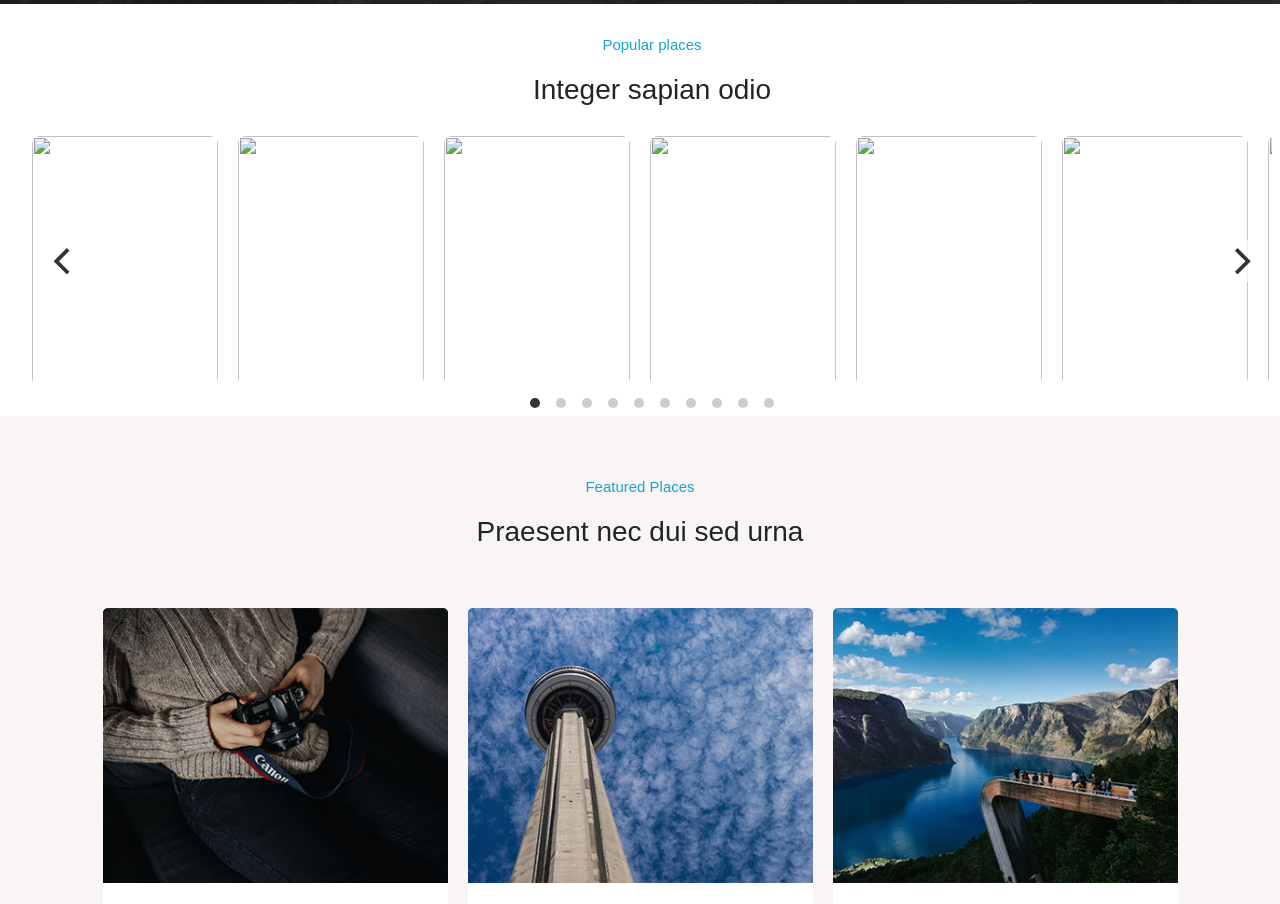
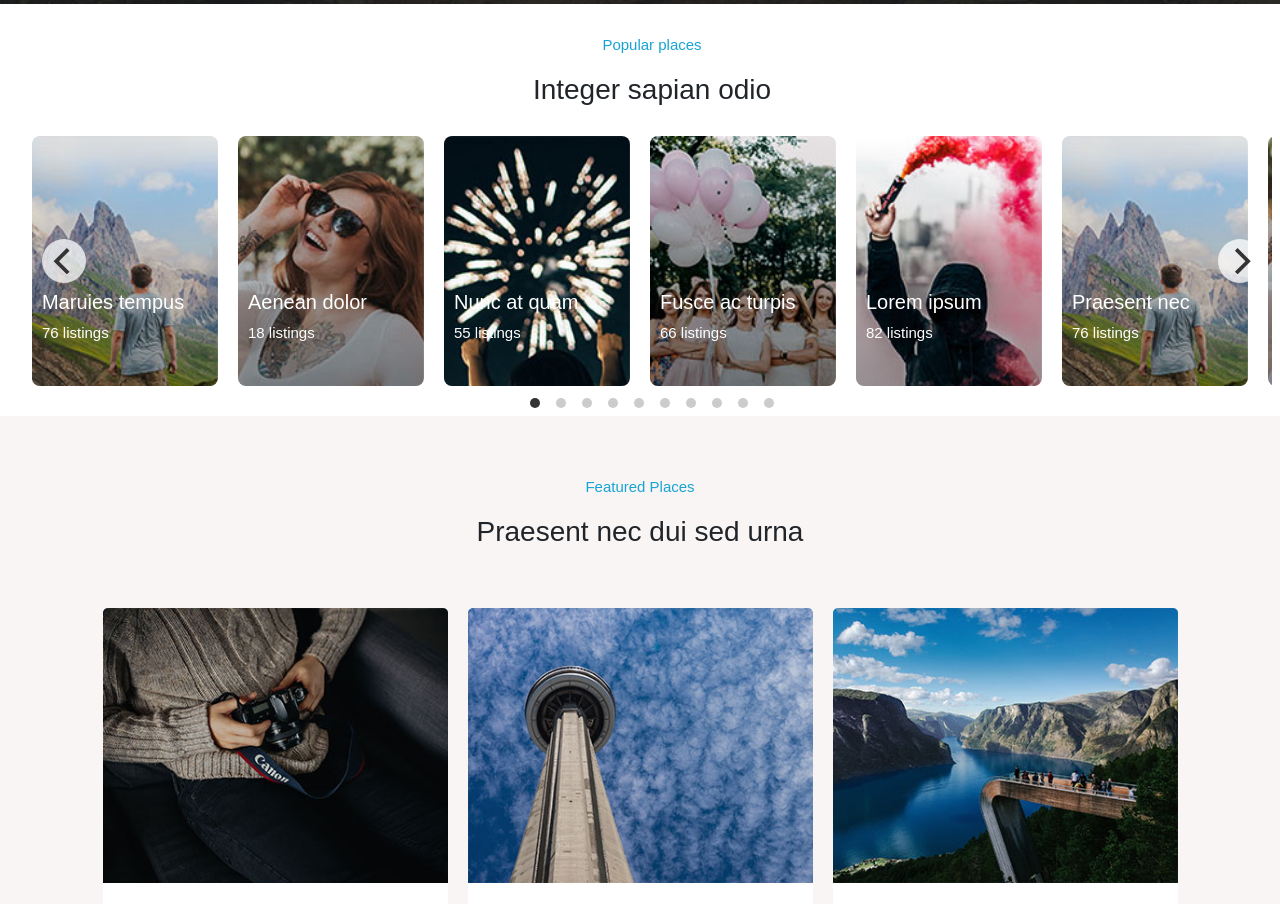
Before and after one commit to Vamshi12m/css-project, a plain HTML site: page index.html in a window 1280 px wide. Shown: the part 880-1784 px from the top of the page. Drawn offline with nearby package versions, Linux system fonts and the light colour scheme.

Commit message:
added some changes

```diff
--- a/index.html
+++ b/index.html
@@ -84,7 +84,7 @@
                         <h3 style="text-align: center;">Integer sapian odio</h3>
 
                         <div class="main-carousel">
-                            <div class="cell"><img src="../css-Project.html/popular_item_1.jpg" alt="">
+                            <div class="cell"><img src="./popular_item_1.jpg" alt="">
                             <div class="scroll">
                                 <div class="scroll-1">
                                     <h5>Maruies tempus</h5>
@@ -94,7 +94,7 @@
                                     <p style="padding: 8px; border: 1px solid white;">+</p>
                                 </div>
                             </div></div>
-                            <div class="cell"><img src="../css-Project.html/popular_item_2.jpg" alt="">
+                            <div class="cell"><img src="./popular_item_2.jpg" alt="">
                                 <div class="scroll">
                                     <div class="scroll-1">
                                         <h5>Aenean dolor</h5>
@@ -104,7 +104,7 @@
                                         <p>symbol</p>
                                     </div>
                                 </div></div>
-                            <div class="cell"><img src="../css-Project.html/popular_item_3.jpg" alt="">
+                            <div class="cell"><img src="./popular_item_3.jpg" alt="">
                                 <div class="scroll">
                                     <div class="scroll-1">
                                         <h5>Nunc at quam</h5>
@@ -114,7 +114,7 @@
                                         <p>symbol</p>
                                     </div>
                                 </div></div>
-                            <div class="cell"><img src="../css-Project.html/popular_item_4.jpg" alt="">
+                            <div class="cell"><img src="./popular_item_4.jpg" alt="">
                              <div class="scroll">
                                 <div class="scroll-1">
                                     <h5>Fusce ac turpis</h5>
@@ -124,7 +124,7 @@
                                     <p>symbol</p>
                                 </div>
                             </div></div>
-                            <div class="cell"><img src="../css-Project.html/popular_item_5.jpg" alt="">
+                            <div class="cell"><img src="./popular_item_5.jpg" alt="">
                              <div class="scroll">
                                 <div class="scroll-1">
                                     <h5>Lorem ipsum</h5>
@@ -134,7 +134,7 @@
                                     <p>symbol</p>
                                 </div>
                             </div></div>
-                            <div class="cell"><img src="../css-Project.html/popular_item_1.jpg" alt="">
+                            <div class="cell"><img src="./popular_item_1.jpg" alt="">
                              <div class="scroll">
                                 <div class="scroll-1">
                                     <h5>Praesent nec</h5>
@@ -144,7 +144,7 @@
                                     <p>symbol</p>
                                 </div>
                             </div></div>
-                            <div class="cell"><img src="../css-Project.html/popular_item_2.jpg" alt="">
+                            <div class="cell"><img src="./popular_item_2.jpg" alt="">
                              <div class="scroll">
                                 <div class="scroll-1">
                                     <h5>Suspendisse</h5>
@@ -154,7 +154,7 @@
                                     <p>symbol</p>
                                 </div>
                             </div></div>
-                            <div class="cell"><img src="../css-Project.html/popular_item_3.jpg" alt="">
+                            <div class="cell"><img src="./popular_item_3.jpg" alt="">
                              <div class="scroll">
                                 <div class="scroll-1">
                                     <h5>Bibendum</h5>
@@ -164,7 +164,7 @@
                                     <p>symbol</p>
                                 </div>
                             </div></div>
-                            <div class="cell"><img src="../css-Project.html/popular_item_4.jpg" alt="">
+                            <div class="cell"><img src="./popular_item_4.jpg" alt="">
                              <div class="scroll">
                                 <div class="scroll-1">
                                     <h5>Quisque sodales</h5>
@@ -174,7 +174,7 @@
                                     <p>symbol</p>
                                 </div>
                             </div></div>
-                            <div class="cell"><img src="../css-Project.html/popular_item_5.jpg" alt="">
+                            <div class="cell"><img src="./popular_item_5.jpg" alt="">
                              <div class="scroll">
                                 <div class="scroll-1">
                                     <h5>Pellentesque</h5>
```
